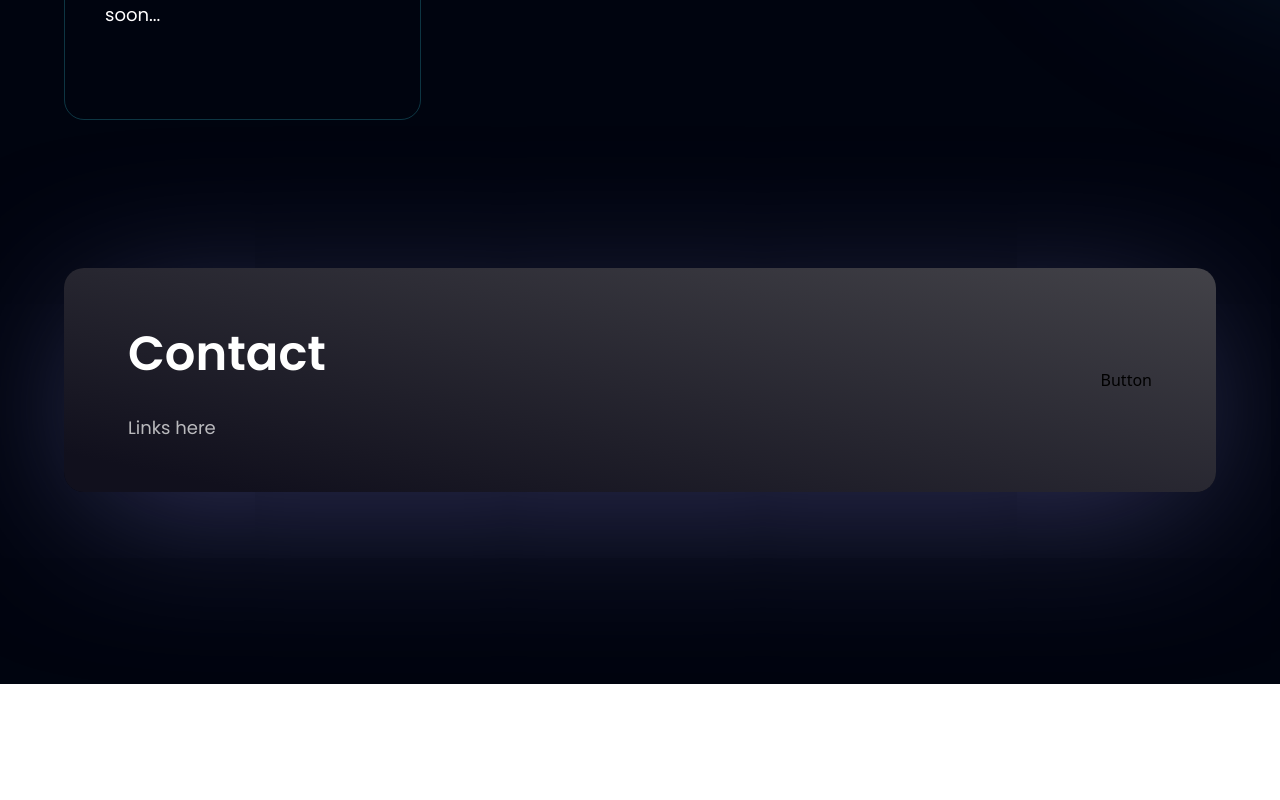
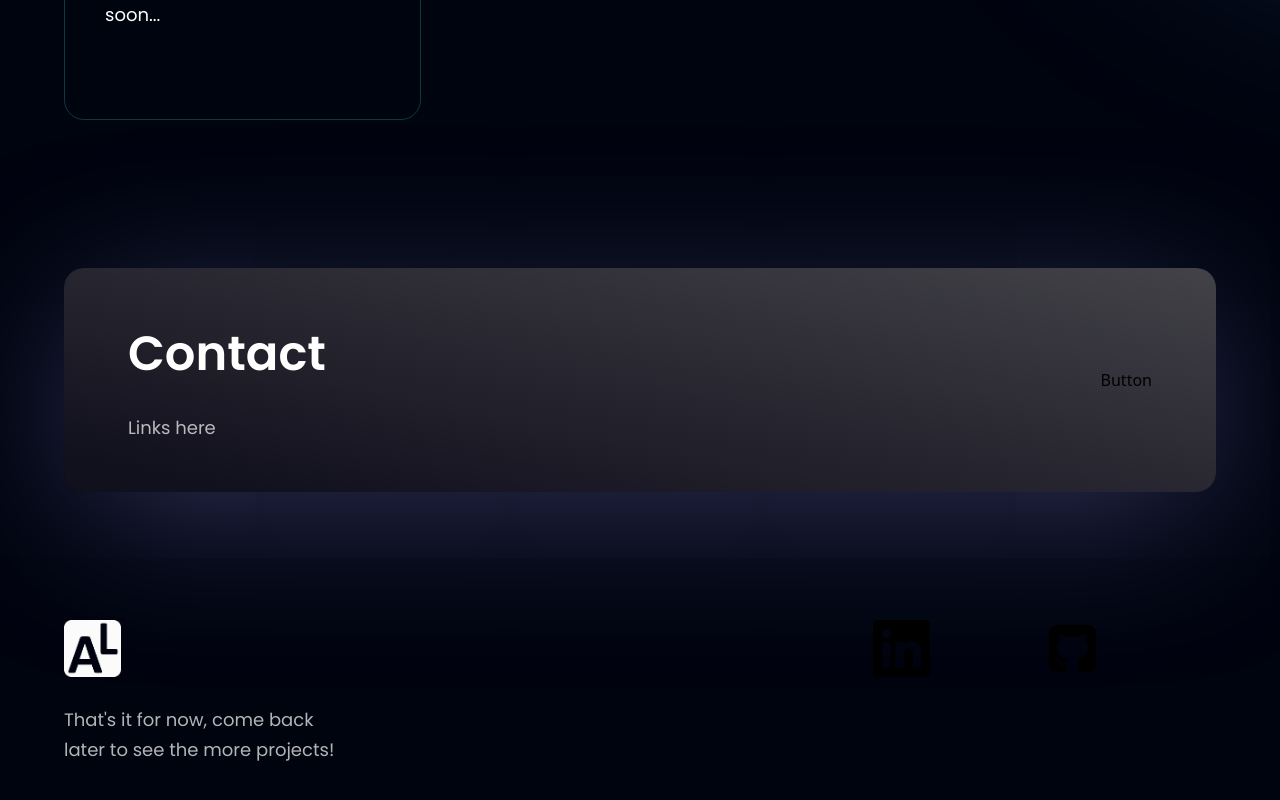
Before and after one commit to andrelosse/portfolio_web, a React (Vite) app: page / in a window 1280 px wide. Shown: the part 1983-2783 px from the top of the page. Before the commit the page ends 2667 px from the top, so only its background shows below. Built offline with nearby package versions, Linux system fonts and the light colour scheme.

Commit message:
Footer implementation

```diff
--- a/src/assets/index.js
+++ b/src/assets/index.js
@@ -4,6 +4,8 @@ import close from "./close.png";
 import menugif from "./menugif.gif";
 import bgmain from "./bgmain.png";
 import balls from "./balls.png";
+import linkedin from "./linkedin.svg";
+import github from "./github.svg";
 
 export {
     logo,
@@ -11,5 +13,7 @@ export {
     close,
     menugif,
     bgmain,
-    balls
+    balls,
+    linkedin,
+    github
 };
--- a/src/components/Footer.jsx
+++ b/src/components/Footer.jsx
@@ -1,10 +1,22 @@
 import stylesjs from "../stylesjs";
-import { logo } from "../assets";
+import { logo, linkedin, github } from "../assets";
 import { link } from "../constcontent";
 
 const Footer = () => (
         <section className={`${stylesjs.flexCenter} ${stylesjs.paddingY} flex-col`}>
-            <div></div>
+            <div className={`${stylesjs.flexStart} md:flex-row flex-col mb-8 w-full`}>
+                <div className="flex-1 flex flex-col justify-start mr-10">
+                    <img src={ logo } alt="Andre's logo" className="w-[57px] h-[57px] object-contain"/>
+                    <p className={`${stylesjs.paragraph} mt-7 max-w-[275px]`}>That's it for now, come back later to see the more projects!</p>
+                </div>
+
+                <div className="flex-[0.7] w-full flex flex-row justify-evenly flex-wrap md:mt-0 mt-10">
+                    {link.map((footerlink) => (
+                        <a href={footerlink.content} target="_blank" rel="noopener noreferrer"><img key={footerlink.id} src={footerlink.icon} alt={footerlink.title} className={`w-[57px] h-[57px] object-contain cursor-pointer`}/></a>
+                    ))}
+                </div>
+
+            </div>
         </section>
     )
 
--- a/src/constcontent/index.js
+++ b/src/constcontent/index.js
@@ -1,3 +1,5 @@
+import { linkedin, github } from "../assets";
+
 export const navigation = [
     {
         id: "home",
@@ -73,13 +75,13 @@ export const contact = [
 export const link = [
     {
         id: "linkedin",
-        icon: "linkedin",
+        icon: linkedin,
         title: "Linkedin",
         content: "https://www.linkedin.com/in/andrelosse",
     },
     {
         id: "github",
-        icon: "github",
+        icon: github,
         title: "GitHub",
         content: "https://www.github.com/andrelosse",
     }
```
Also changed, not shown: src/assets/github.svg (added), src/assets/linkedin.svg (added).
